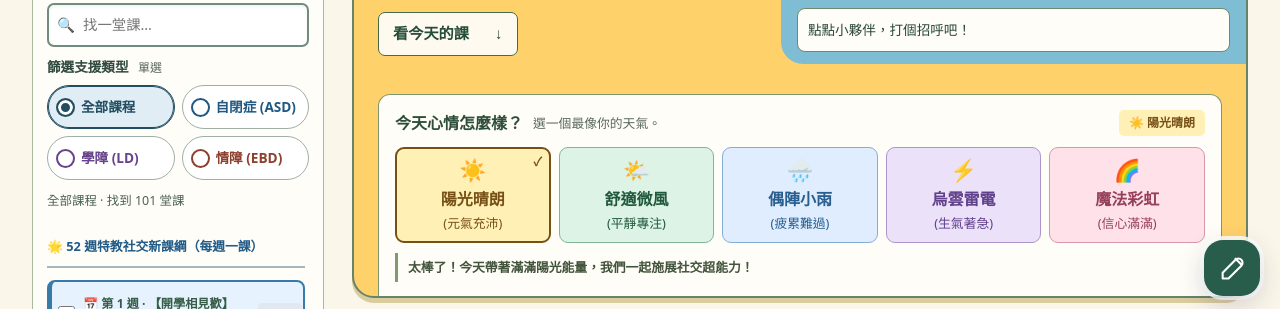
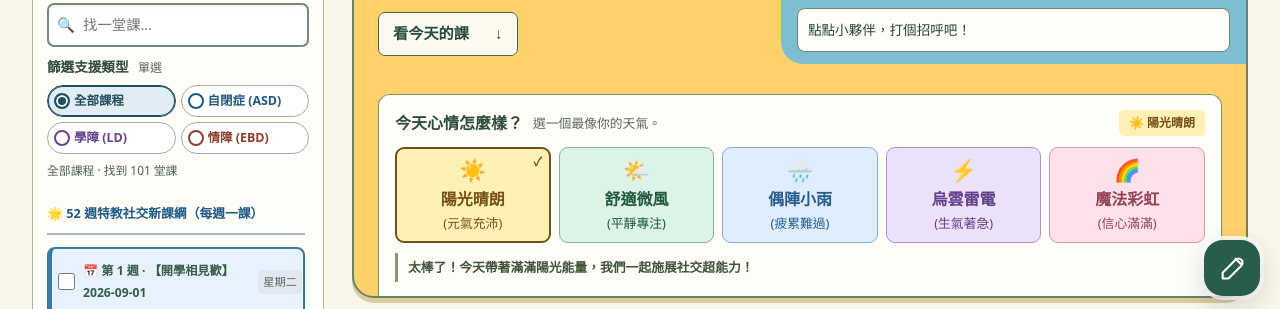
Before and after one commit to evatsai0108/my-101-social-skills, a website: page 備課平台/index.html in a window 1280 px wide. Shown: the part 412-721 px from the top of the page. Drawn offline with Linux system fonts and the light colour scheme; no server answers; a small style sheet from the web is missing.

Commit message:
style: 縮小課程側欄篩選選項的比例

```diff
--- a/備課平台/course-picker.css
+++ b/備課平台/course-picker.css
@@ -26,13 +26,13 @@
 .social-garden .search-box input { border: 2px solid #718b7e; border-radius: 7px; box-shadow: inset 0 2px 3px #193c2710; }
 .social-garden .course-filter-set { min-width: 0; padding: 0; margin: 0; border: 0; }
 .social-garden .course-filter-set legend > span { color: #53655b; font-size: .75rem; font-weight: 500; margin-left: 6px; }
-.social-garden .filter-pills { padding: 0; margin-bottom: 0; gap: 7px; }
-.social-garden .pill { min-height: 44px; padding: 7px 8px; border: 1px solid #9eafa6; border-radius: 999px; background: #fff; box-shadow: none; gap: 6px; }
-.social-garden .pill::before { content: ''; width: 15px; height: 15px; flex: 0 0 15px; border: 2px solid currentColor; border-radius: 50%; background: #fff; }
+.social-garden .filter-pills { padding: 0; margin-bottom: 0; gap: 5px; }
+.social-garden .pill { min-height: 32px; padding: 5px 6px; border: 1px solid #9eafa6; border-radius: 999px; background: #fff; box-shadow: none; gap: 4px; font-size: .78rem; line-height: 1.3; white-space: nowrap; }
+.social-garden .pill::before { content: ''; width: 12px; height: 12px; flex: 0 0 12px; border: 2px solid currentColor; border-radius: 50%; background: #fff; }
 .social-garden .pill.active, .social-garden .pill[aria-pressed='true'] { border-color: var(--filter-ink); outline: 0; background: var(--filter-tint); box-shadow: inset 0 0 0 1px var(--filter-ink); }
-.social-garden .pill[aria-pressed='true']::before { background: currentColor; box-shadow: inset 0 0 0 3px #fff; }
+.social-garden .pill[aria-pressed='true']::before { background: currentColor; box-shadow: inset 0 0 0 2px #fff; }
 .social-garden .pill.active::after { content: none; }
-.social-garden .course-filter-status { font-size: .78rem; color: #4b6156; margin: 10px 0 4px; }
+.social-garden .course-filter-status { font-size: .74rem; color: #4b6156; margin: 6px 0 2px; }
 .social-garden .date-list .curriculum-group-header { background: transparent !important; border: 0 !important; border-bottom: 2px solid #a5b7bd !important; border-radius: 0 !important; padding: 8px 0 !important; margin-bottom: 2px !important; cursor: default; }
 .social-garden .date-card { cursor: default; }
 .social-garden .date-card-title { margin: 8px 0; }
@@ -48,3 +48,6 @@
 @media (prefers-reduced-motion: reduce) {
   .social-garden .date-card { transition: none; }
 }
+@media (pointer: coarse) {
+  .social-garden .pill { min-height: 40px; }
+}
--- a/備課平台/index.html
+++ b/備課平台/index.html
@@ -11,7 +11,7 @@
   <link rel="stylesheet" href="styles.css">
   <link rel="stylesheet" href="teacher-tools.css">
   <link rel="stylesheet" href="garden-theme.css?v=20261031-color">
-  <link rel="stylesheet" href="course-picker.css?v=20261031-controls">
+  <link rel="stylesheet" href="course-picker.css?v=20261031-compact">
   <link rel="stylesheet" href="floating-tools/tools.css?v=social-20261031">
   <script src="floating-tools/magnifier.js?v=social-20261031" defer></script>
   <script src="floating-tools/drawing.js?v=social-20261031" defer></script>
```
